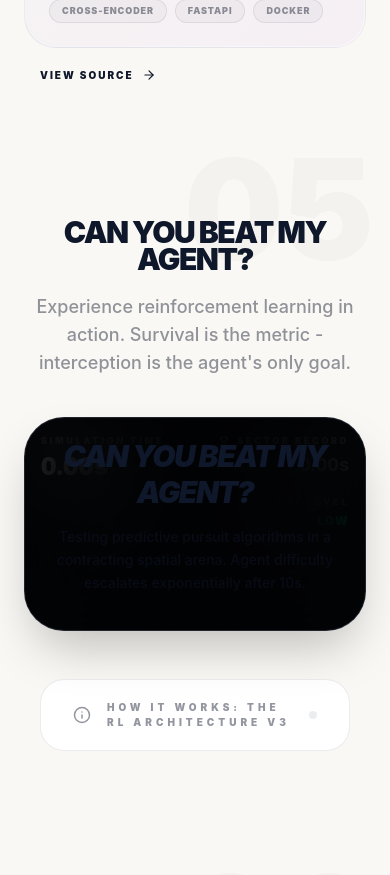
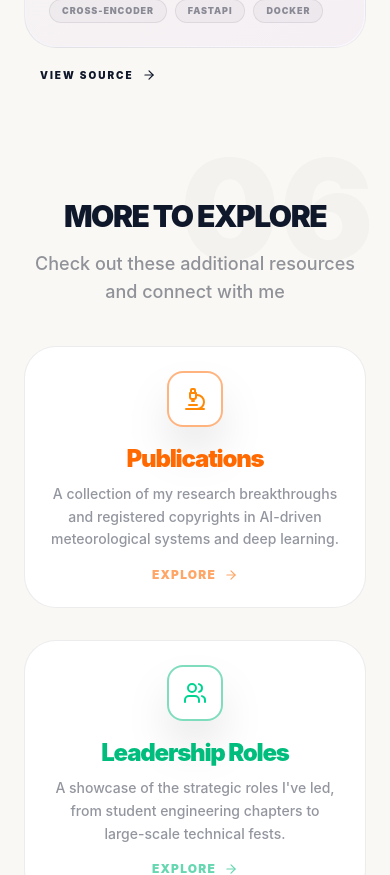
Before and after one commit to Anish0104/portfolio-anish, a Next.js app: page / in a window 390 px wide. Shown: the part 10120-10995 px from the top of the page. Built offline with nearby package versions, Linux system fonts and the light colour scheme.

Commit message:
responsive: hide RL game section on mobile and tablet (lg+ only)

```diff
--- a/src/components/BrainSection.tsx
+++ b/src/components/BrainSection.tsx
@@ -7,7 +7,7 @@ import SectionHeading from "./SectionHeading";
 
 export default function BrainSection() {
   return (
-    <section id="game" className="py-20 bg-transparent relative overflow-hidden transition-colors duration-500">
+    <section id="game" className="py-20 bg-transparent relative overflow-hidden transition-colors duration-500 hidden lg:block">
       <div aria-hidden="true" className="absolute top-0 right-4 md:right-10 text-[140px] md:text-[200px] font-black leading-none select-none pointer-events-none opacity-[0.025] text-[var(--foreground)]">05</div>
       {/* Background ambient glows - slightly more 'arcade' neon */}
       <div className="absolute top-0 left-1/4 w-[600px] h-[600px] bg-blue-600/5 blur-[150px] rounded-full pointer-events-none opacity-[var(--dot-opacity)]" />
```
